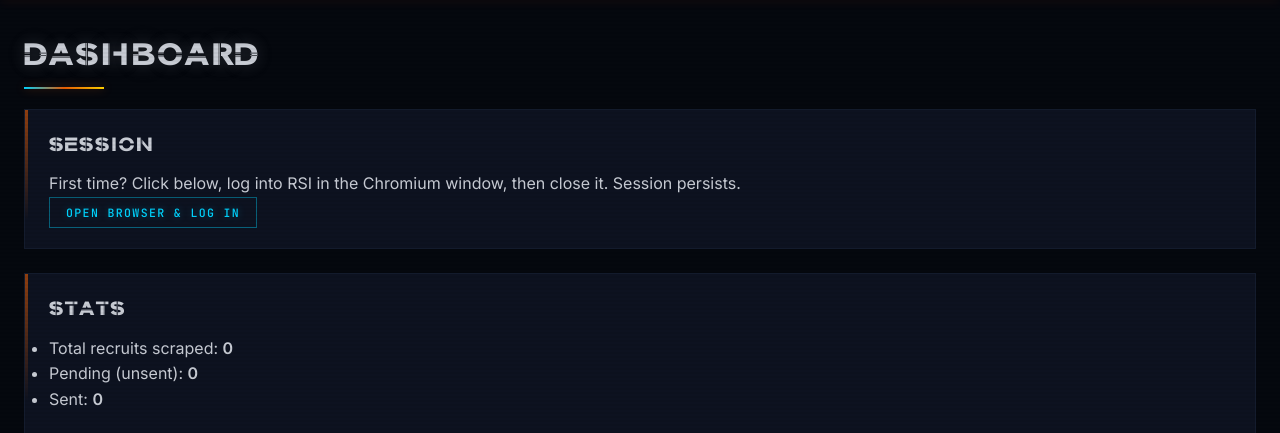
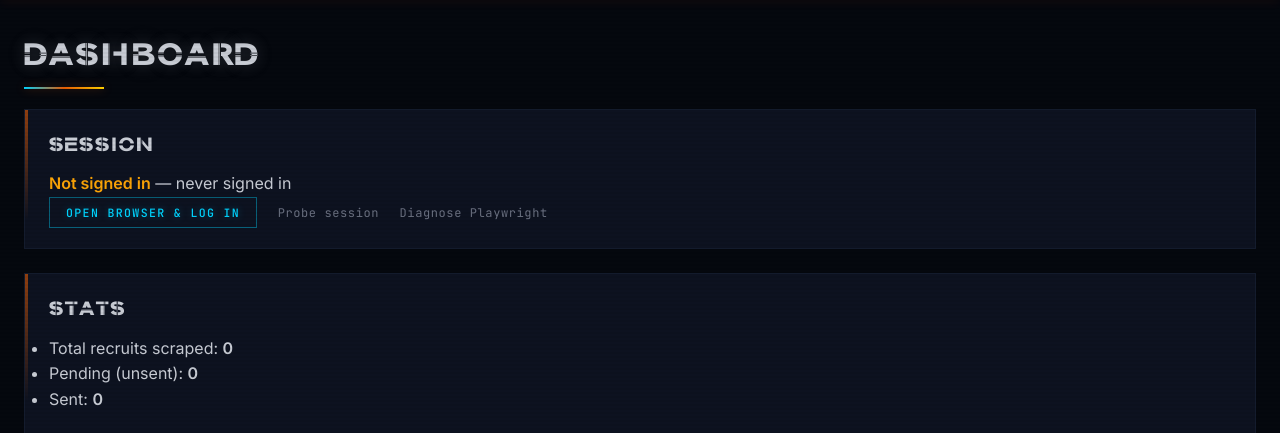
Before and after one commit to AnarchySC/starping, a Flask app: page / in a window 1280 px wide. Shown: the part 56-489 px from the top of the page. Run offline with Flask 3, Linux system fonts and the light colour scheme; data that the repository does not hold is empty.

Commit message:
v0.1.3: verify session after login + probe/diagnose UI
After successful RSI sign-in, the /login flow now explicitly navigates
to Spectrum, waits for the identify API response, and saves the
authenticated nickname to DB settings. This confirms the session is
actually valid before we close the browser — and pinpoints where
'not logged in' errors originate if it isn't.

Dashboard shows:
  - 'Signed in as <nickname>' or 'Not signed in' with status
  - Link to /session (live re-probe)
  - Link to /diagnose (Playwright health)

/session endpoint: launches a headless context, reads RSI cookies,
fires identify, reports what Spectrum actually saw.

Co-Authored-By: Claude Opus 4.7 (1M context) <noreply@anthropic.com>

```diff
--- a/app.py
+++ b/app.py
@@ -66,7 +66,11 @@ def dashboard():
         "sent": sum(1 for r in recruits if r["sent_at"]),
         "pending": sum(1 for r in recruits if not r["sent_at"]),
     }
-    # Deduped suggestion list: previously-used names first, then seed defaults.
+    session_info = {
+        "nickname": db.get_setting("rsi_nickname"),
+        "status": db.get_setting("login_status", "never signed in"),
+        "last_error": db.get_setting("last_error"),
+    }
     used = {l["name"] for l in lobbies}
     name_suggestions = sorted(used) + [n for n in SEED_LOBBY_NAMES if n not in used]
     return render_template(
@@ -75,21 +79,76 @@ def dashboard():
         template=template,
         stats=stats,
         name_suggestions=name_suggestions,
+        session_info=session_info,
     )
+
+
+IDENTIFY_PATH = "/api/spectrum/auth/identify"
 
 
 @app.route("/login", methods=["POST"])
 def login():
     def _open(ctx):
+        identify_captures = []
+
         page = ctx.new_page()
+
+        def on_response(resp):
+            if IDENTIFY_PATH not in resp.url:
+                return
+            try:
+                identify_captures.append(resp.json())
+            except Exception:
+                identify_captures.append({"_error": "non-json identify response"})
+
+        page.on("response", on_response)
+
         page.goto(browser.RSI_LOGIN_URL, wait_until="domcontentloaded")
+        app.logger.info("Login: browser opened, waiting for user to sign in")
+
+        # Wait for the user to complete RSI login (URL leaves /connect and /login).
         try:
             page.wait_for_url(
                 lambda url: "connect" not in url and "login" not in url.lower(),
                 timeout=600_000,
             )
-        except Exception:
-            pass
+            app.logger.info("Login: URL changed, explicitly navigating to Spectrum to init session")
+        except Exception as e:
+            app.logger.warning("Login: wait_for_url ended: %s", e)
+            db.set_setting("last_error", f"login wait: {type(e).__name__}: {e}")
+            return
+
+        # Explicitly visit Spectrum so an identify call fires with the new session.
+        try:
+            page.goto(browser.SPECTRUM_URL, wait_until="domcontentloaded", timeout=30000)
+        except Exception as e:
+            app.logger.warning("Login: spectrum navigation failed: %s", e)
+
+        # Give identify up to 15s to fire
+        import time as _t
+        deadline = _t.time() + 15
+        while _t.time() < deadline and not identify_captures:
+            page.wait_for_timeout(500)
+
+        if not identify_captures:
+            db.set_setting("login_status", "no_identify_response")
+            app.logger.warning("Login: no identify response captured after Spectrum nav")
+            return
+
+        last = identify_captures[-1]
+        member = ((last.get("data") or {}).get("member") or {}) if isinstance(last, dict) else {}
+        nickname = member.get("nickname") or member.get("displayname")
+        if nickname:
+            db.set_setting("rsi_nickname", nickname)
+            db.set_setting("login_status", f"ok @ {db.now_iso()}")
+            app.logger.info("Login: signed in as %s", nickname)
+        else:
+            db.set_setting("login_status", "identify_no_member")
+            db.set_setting("last_identify_keys", str(list(last.keys()) if isinstance(last, dict) else type(last).__name__))
+            app.logger.warning("Login: identify returned no member. Top keys: %s", list(last.keys()) if isinstance(last, dict) else type(last).__name__)
+
+        # Grace period for cookie persistence before context closes
+        page.wait_for_timeout(2000)
 
     def _work():
         try:
@@ -99,8 +158,55 @@ def login():
             db.set_setting("last_error", f"login: {type(e).__name__}: {e}")
 
     threading.Thread(target=_work, daemon=True).start()
-    flash("Browser opening — log in to RSI, then close the window.", "info")
+    flash("Browser opening — log in to RSI. The window will close itself once we confirm the session.", "info")
     return redirect(url_for("dashboard"))
+
+
+@app.route("/session")
+def session_probe():
+    """Live probe — launches a headless context, calls identify, reports result."""
+    import time as _t
+    from playwright.sync_api import sync_playwright
+    lines = []
+    lines.append(f"Profile dir: {paths.browser_profile_dir()}")
+    lines.append(f"Stored nickname: {db.get_setting('rsi_nickname', '(none)')}")
+    lines.append(f"Login status: {db.get_setting('login_status', '(never)')}")
+    lines.append("")
+    try:
+        with sync_playwright() as p:
+            ctx = p.chromium.launch_persistent_context(
+                user_data_dir=str(paths.browser_profile_dir()),
+                headless=True,
+                timeout=20000,
+            )
+            cookies = ctx.cookies("https://robertsspaceindustries.com")
+            lines.append(f"RSI cookies in profile: {len(cookies)}")
+            for c in cookies[:8]:
+                lines.append(f"  {c['name']} (domain={c['domain']})")
+            page = ctx.new_page()
+            captured = []
+            page.on("response", lambda r: captured.append(r.json()) if IDENTIFY_PATH in r.url else None)
+            page.goto(browser.SPECTRUM_URL, wait_until="domcontentloaded", timeout=30000)
+            deadline = _t.time() + 10
+            while _t.time() < deadline and not captured:
+                page.wait_for_timeout(500)
+            if captured:
+                last = captured[-1]
+                if isinstance(last, dict):
+                    member = (last.get("data") or {}).get("member") or {}
+                    if member.get("id") or member.get("nickname"):
+                        lines.append(f"identify: signed in as {member.get('nickname')}")
+                    else:
+                        lines.append(f"identify: NO member. data keys = {list((last.get('data') or {}).keys())}")
+                else:
+                    lines.append(f"identify: unexpected type {type(last).__name__}")
+            else:
+                lines.append("identify: no response captured within 10s")
+            ctx.close()
+    except Exception as e:
+        app.logger.exception("session probe failed")
+        lines.append(f"ERROR: {type(e).__name__}: {e}")
+    return "<pre>" + "\n".join(lines) + "</pre>"
 
 
 @app.route("/diagnose")
--- a/templates/dashboard.html
+++ b/templates/dashboard.html
@@ -5,10 +5,21 @@
 
 <section class="panel">
     <h2>Session</h2>
-    <p>First time? Click below, log into RSI in the Chromium window, then close it. Session persists.</p>
-    <form method="post" action="{{ url_for('login') }}">
+    <p>
+        {% if session_info.nickname %}
+            <b style="color: var(--ok)">Signed in as {{ session_info.nickname }}</b> — {{ session_info.status }}
+        {% else %}
+            <b style="color: var(--warn)">Not signed in</b> — {{ session_info.status }}
+        {% endif %}
+    </p>
+    {% if session_info.last_error %}
+        <p class="muted">Last error: <code>{{ session_info.last_error }}</code></p>
+    {% endif %}
+    <form method="post" action="{{ url_for('login') }}" style="display:inline">
         <button type="submit">Open browser &amp; log in</button>
     </form>
+    <a href="{{ url_for('session_probe') }}" target="_blank" class="muted" style="margin-left: 1rem;">Probe session</a>
+    <a href="{{ url_for('diagnose') }}" target="_blank" class="muted" style="margin-left: 1rem;">Diagnose Playwright</a>
 </section>
 
 <section class="panel">
```
